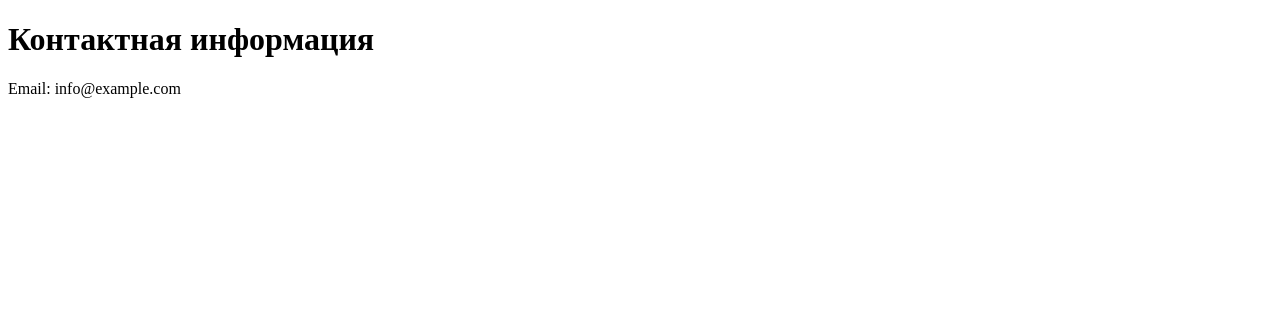
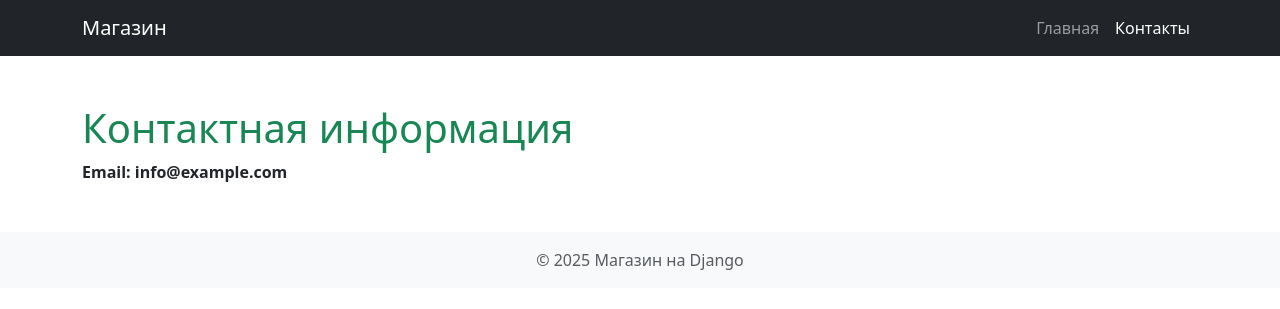
Before and after one commit to ViktorKarateev/web_django_shop, a Python web app: template catalog/templates/catalog/contacts.html in a window 1280 px wide. Shown: the top 309 px of the page. Run offline with Jinja, Linux system fonts and the light colour scheme; the template is opened without the code that fills it, so the values that code supplies are empty.

Commit message:
допилка

```diff
--- a/catalog/templates/catalog/contacts.html
+++ b/catalog/templates/catalog/contacts.html
@@ -3,9 +3,28 @@
 <head>
     <meta charset="UTF-8">
     <title>Контакты</title>
+    <link href="https://cdn.jsdelivr.net/npm/bootstrap@5.3.0/dist/css/bootstrap.min.css" rel="stylesheet">
 </head>
 <body>
-    <h1>Контактная информация</h1>
-    <p>Email: info@example.com</p>
+
+<nav class="navbar navbar-expand-lg navbar-dark bg-dark">
+  <div class="container">
+    <a class="navbar-brand" href="/">Магазин</a>
+    <div class="navbar-nav">
+      <a class="nav-link" href="/">Главная</a>
+      <a class="nav-link active" href="/contacts/">Контакты</a>
+    </div>
+  </div>
+</nav>
+
+<div class="container mt-5">
+    <h1 class="text-success">Контактная информация</h1>
+    <p class="fw-bold">Email: info@example.com</p>
+</div>
+
+<footer class="bg-light text-center text-muted py-3 mt-5">
+    &copy; 2025 Магазин на Django
+</footer>
+
 </body>
 </html>
```
Also changed, not shown: catalog/templates/catalog/home.html (+21 -1 lines).
